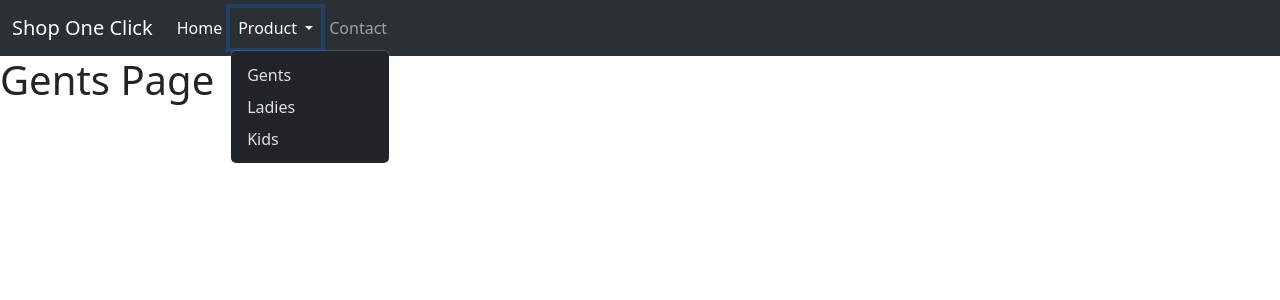
After one commit to ranakapi/practicing-projects, a Flask app: page /page1.html in a window 1280 px wide, after a click on "Product". The commit adds this page. Shown: the top 300 px of the page. Run offline with Flask 2, Linux system fonts and the light colour scheme.

```diff
--- a/main.py
+++ b/main.py
@@ -1,10 +1,31 @@
 from flask import Flask, render_template
 
 app = Flask(__name__)
+
 
 @app.route("/")
 def home():
   return render_template('home.html')
 
-if __name__ == '__main__':
-  app.run(host='0.0.0.0', debug=True)
+
+@app.route("/page1.html")
+def gents():
+  return render_template('page1.html')
+
+
+@app.route("/page2.html")
+def ladies():
+  return render_template('page2.html')
+
+
+@app.route("/page3.html")
+def kids():
+  return render_template('page3.html')
+
+
+@app.route("/contact.html")
+def contact():
+  return render_template('contact.html')
+
+
+app.run(host='0.0.0.0', debug=True)
--- /dev/null
+++ b/templates/contact.html
@@ -0,0 +1,5 @@
+{% extends "layout.html" %}
+{% block body %}
+    <h1>Contact Page</h1>
+
+{% endblock %}
--- /dev/null
+++ b/templates/layout.html
@@ -0,0 +1,49 @@
+<!doctype html>
+<html lang="en">
+  <head>
+    <meta charset="utf-8">
+    <meta name="viewport" content="width=device-width, initial-scale=1">
+    <title>S.O.P</title>
+    <link href="https://cdn.jsdelivr.net/npm/bootstrap@5.3.0-alpha1/dist/css/bootstrap.min.css" rel="stylesheet" integrity="sha384-GLhlTQ8iRABdZLl6O3oVMWSktQOp6b7In1Zl3/Jr59b6EGGoI1aFkw7cmDA6j6gD" crossorigin="anonymous">
+  </head>
+  <body>
+<!-- <nav class="navbar bg-primary" data-bs-theme="dark"> -->
+    <nav class="navbar navbar-expand-lg bg-body-tertiary" data-bs-theme="dark">
+      <div class="container-fluid">
+        <a class="navbar-brand" href="/">Shop One Click</a>
+        <button class="navbar-toggler" type="button" data-bs-toggle="collapse" data-bs-target="#navbarSupportedContent" aria-controls="navbarSupportedContent" aria-expanded="false" aria-label="Toggle navigation">
+          <span class="navbar-toggler-icon"></span>
+        </button>
+        <div class="collapse navbar-collapse" id="navbarSupportedContent">
+          <ul class="navbar-nav me-auto mb-2 mb-lg-0">
+            <li class="nav-item">
+              <a class="nav-link active" aria-current="page" href="/">Home</a>
+            </li>
+
+            <li class="nav-item dropdown">
+              <a class="nav-link dropdown-toggle" href="" role="button" data-bs-toggle="dropdown" aria-expanded="false">
+                Product
+              </a>
+              <ul class="dropdown-menu">
+                <li><a class="dropdown-item" href="page1.html">Gents</a></li>
+                <li><a class="dropdown-item" href="page2.html">Ladies</a></li>
+    <!--             <li><hr class="dropdown-divider"></li> -->
+                <li><a class="dropdown-item" href="page3.html">Kids</a></li>
+              </ul>
+            </li>
+            <li class="nav-item">
+              <a class="nav-link" href="contact.html">Contact</a>
+            </li>
+          </ul>
+        </div>
+      </div>
+    </nav>
+
+  {% block body %} {% endblock%}
+
+<!--     <footer> -->
+
+
+   <script src="https://cdn.jsdelivr.net/npm/bootstrap@5.3.0-alpha1/dist/js/bootstrap.bundle.min.js" integrity="sha384-w76AqPfDkMBDXo30jS1Sgez6pr3x5MlQ1ZAGC+nuZB+EYdgRZgiwxhTBTkF7CXvN" crossorigin="anonymous"></script>
+  </body>
+</html>
--- /dev/null
+++ b/templates/page1.html
@@ -0,0 +1,5 @@
+{% extends "layout.html" %}
+{% block body %}
+    <h1>Gents Page</h1>
+
+{% endblock %}
--- /dev/null
+++ b/templates/page2.html
@@ -0,0 +1,5 @@
+{% extends "layout.html" %}
+{% block body %}
+    <h1>Ladies Page</h1>
+
+{% endblock %}
--- /dev/null
+++ b/templates/page3.html
@@ -0,0 +1,5 @@
+{% extends "layout.html" %}
+{% block body %}
+    <h1>Kids Page</h1>
+
+{% endblock %}
```
Also changed, not shown: templates/home.html (+32 -12 lines), static/1.jpg (added), static/2.jpg (added), static/3.jpg (added), static/4.jpg (added).
